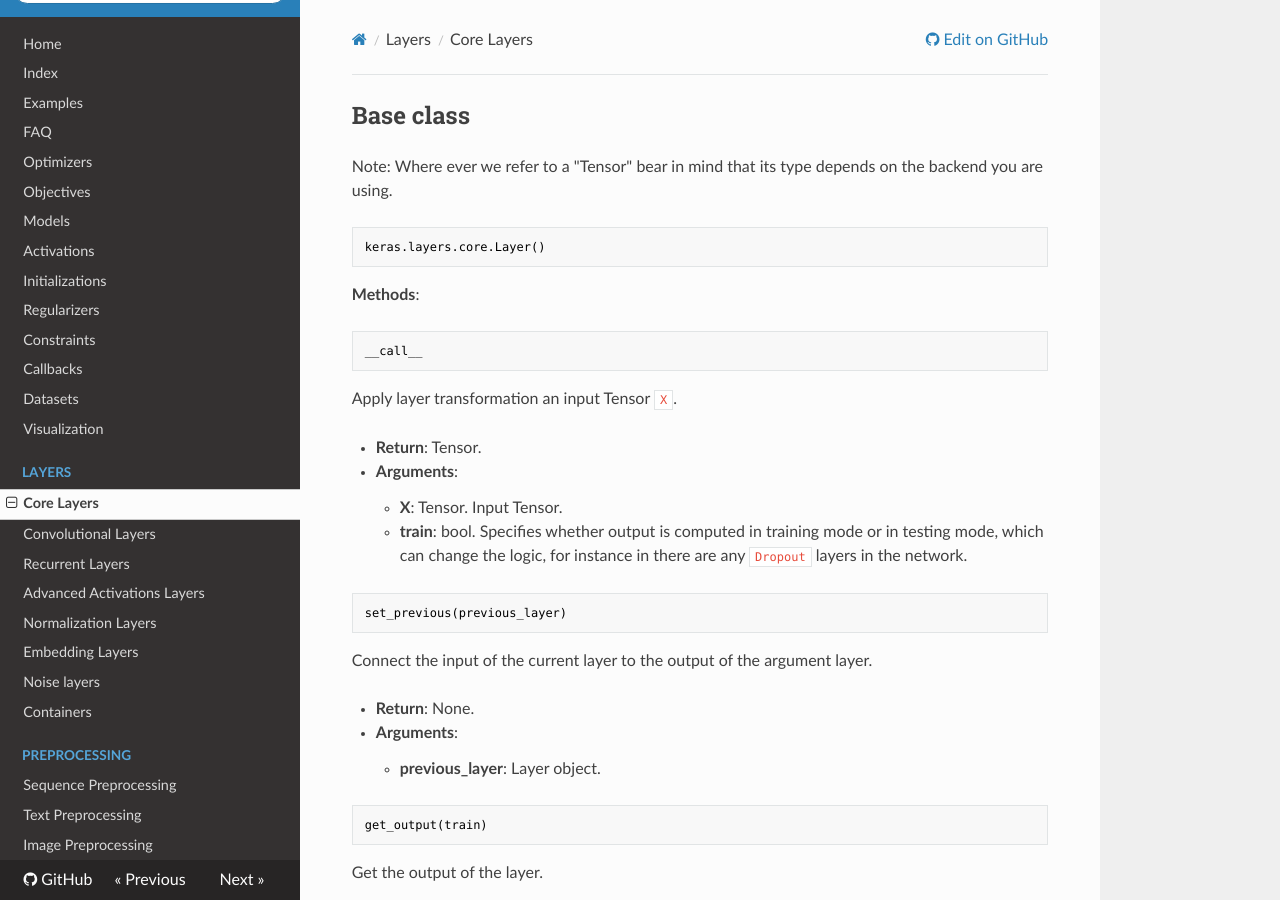
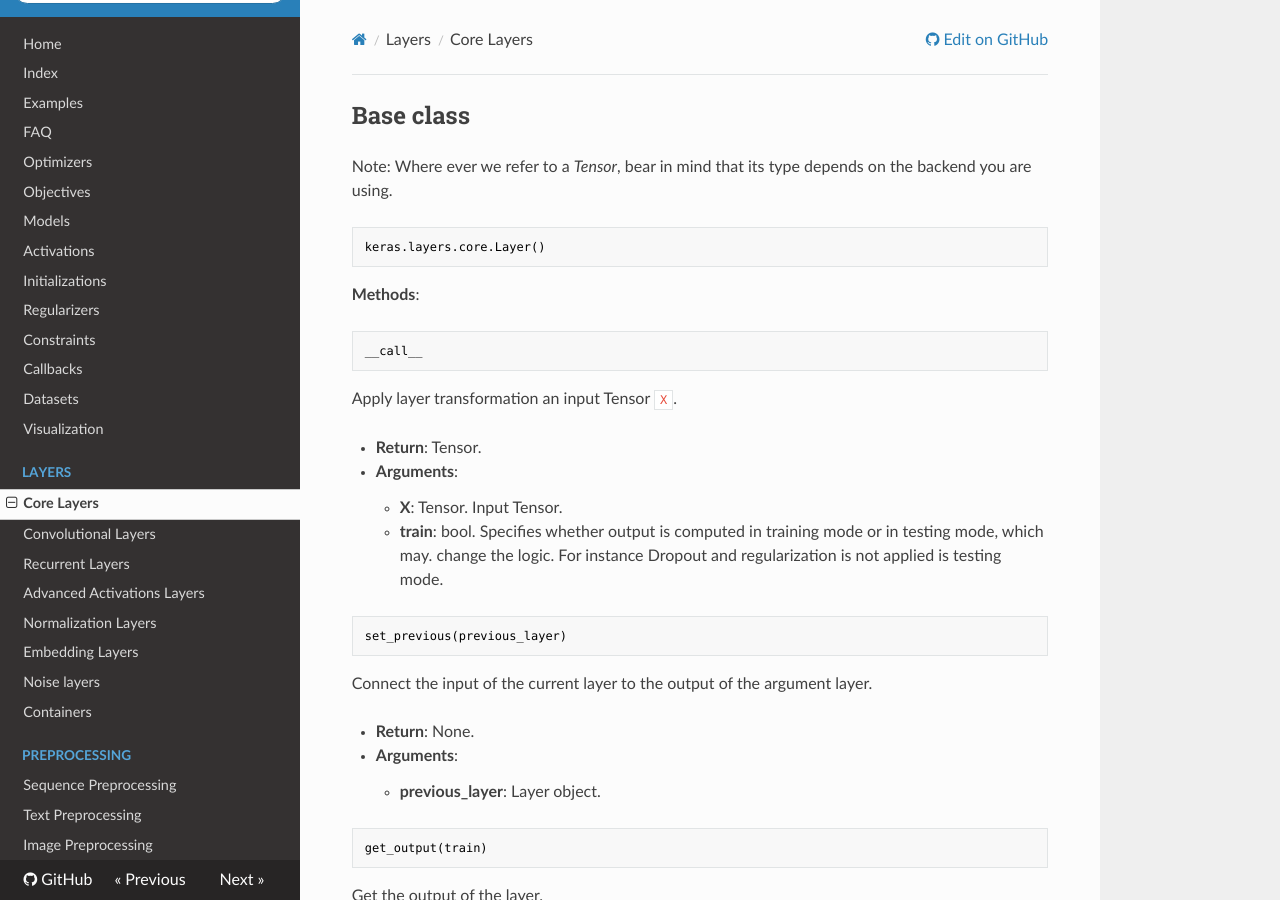
Before and after one commit to Tusespifump1o/keras, an MkDocs documentation site: the page built from docs/sources/layers/core.md, in a window 1280 px wide and 900 px high. Built offline with MkDocs 1.6.1, drawn with Linux system fonts in a browser that asks for light colours; nearby versions of some CDN libraries; old or Windows-style settings are respelled for this version of MkDocs.

Commit message:
Fix some typos in docs

````diff
--- a/docs/sources/layers/core.md
+++ b/docs/sources/layers/core.md
@@ -1,6 +1,6 @@
 ## Base class
 
-Note: Where ever we refer to a "Tensor" bear in mind that its type depends on the backend you are using.
+Note: Where ever we refer to a *Tensor*, bear in mind that its type depends on the backend you are using.
 
 ```python
 keras.layers.core.Layer()
@@ -18,7 +18,7 @@ Apply layer transformation an input Tensor `X`.
 
 - __Arguments__:
     - __X__: Tensor. Input Tensor.
-    - __train__: bool. Specifies whether output is computed in training mode or in testing mode, which can change the logic, for instance in there are any `Dropout` layers in the network.
+    - __train__: bool. Specifies whether output is computed in training mode or in testing mode, which may. change the logic. For instance Dropout and regularization is not applied is testing mode.
 
 
 ```python
````
